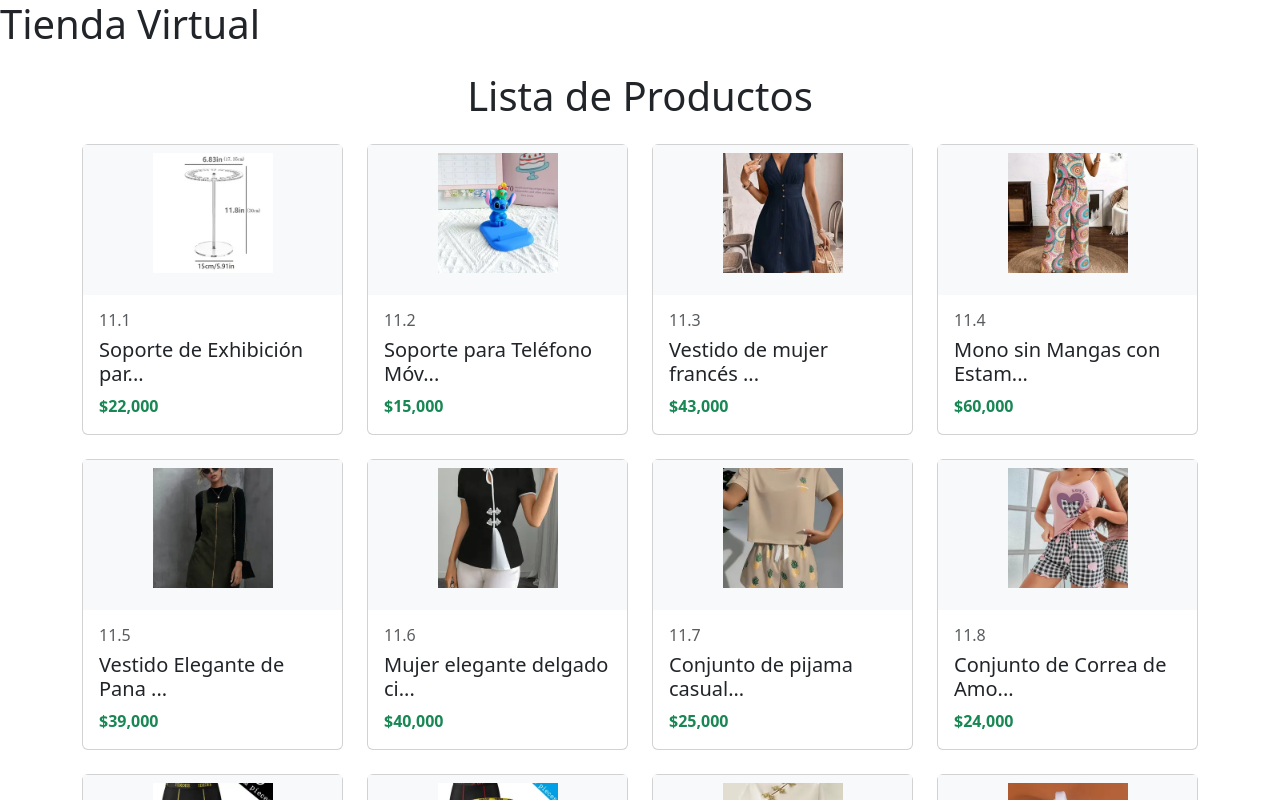
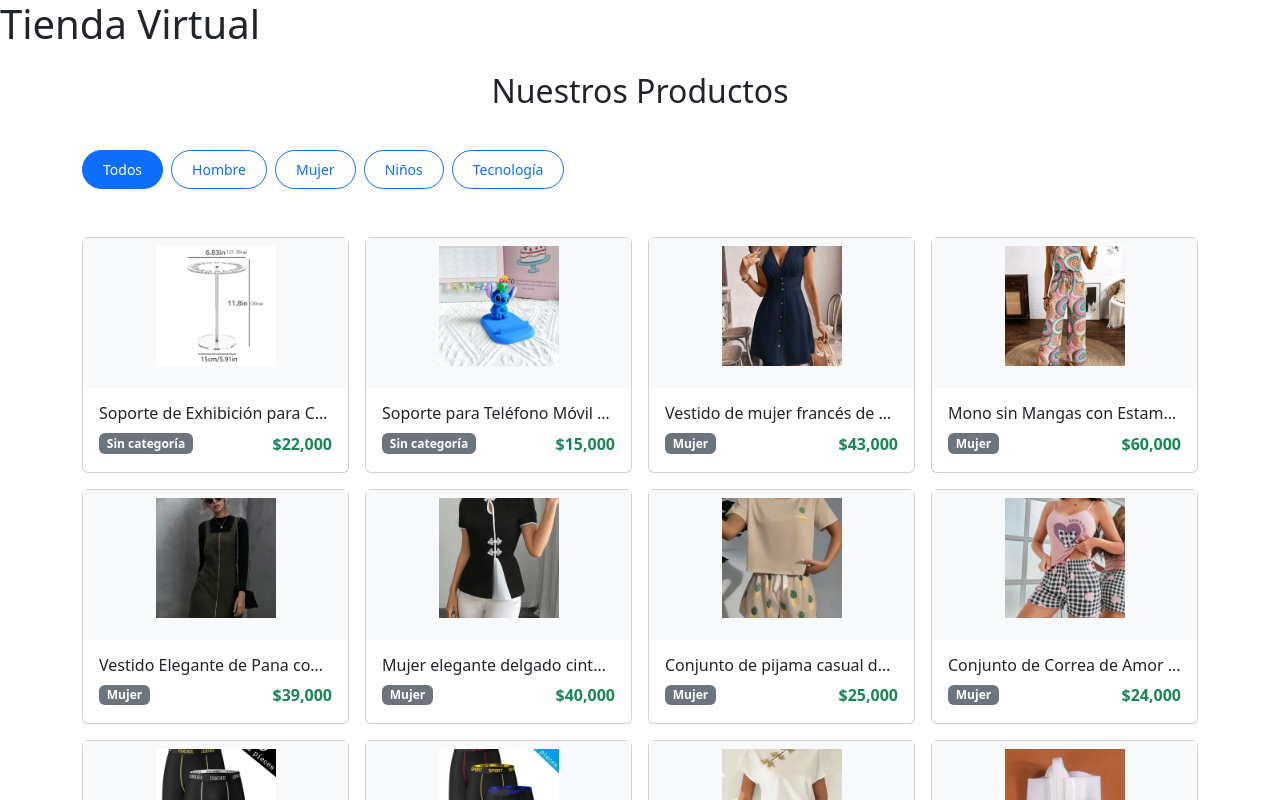
Before and after one commit to Juan31452/tiendaonline, a React (Vite) app: page /products in a window 1280 px wide. Shown: the top 800 px of the page. Built offline with nearby package versions, Linux system fonts and the light colour scheme.

Commit message:
Se crea CategorySelector

```diff
--- /dev/null
+++ b/src/components/CategorySelector.jsx
@@ -0,0 +1,46 @@
+// components/CategorySelector.jsx
+import React from 'react';
+
+const CategorySelector = ({ onSelectCategory, activeCategory }) => {
+  const categories = [
+    { id: 'todos', name: 'Todos' },
+    { id: 'hombre', name: 'Hombre' },
+    { id: 'mujer', name: 'Mujer' },
+    { id: 'nino', name: 'Niños' },
+    { id: 'tecnologia', name: 'Tecnología' }
+  ];
+
+  return (
+    <div className="container-fluid px-0 mb-4">
+      <div className="row flex-nowrap overflow-auto py-2 scrollbar-hidden" style={{
+        msOverflowStyle: 'none',
+        scrollbarWidth: 'none',
+        '&::-webkit-scrollbar': { display: 'none' }
+      }}>
+        <div className="col-auto d-flex gap-2">
+          {categories.map(category => (
+            <button
+              key={category.id}
+              onClick={() => onSelectCategory(category.id)}
+              className={`btn btn-sm rounded-pill flex-shrink-0 ${
+                activeCategory === category.id
+                  ? 'btn-primary'
+                  : 'btn-outline-primary'
+              }`}
+              style={{
+                whiteSpace: 'nowrap',
+                padding: '0.5rem 1.25rem',
+                fontSize: '0.875rem',
+                fontWeight: '500'
+              }}
+            >
+              {category.name}
+            </button>
+          ))}
+        </div>
+      </div>
+    </div>
+  );
+};
+
+export default CategorySelector;
--- a/src/components/products.jsx
+++ b/src/components/products.jsx
@@ -1,103 +1,141 @@
-import { useState, useEffect } from "react";
+import { useState, useEffect } from 'react';
 import productos11 from "../data/products_modified11.json";
+import productos12 from "../data/products_modified12.json";
 import productos13 from "../data/products_modified13.json";
-import productos12 from "../data/products_modified12.json";
-
-import ModalDetalles from "./ModalDetalles"; // Importamos el componente modal
+import CategorySelector from './CategorySelector';
+import ModalDetalles from './ModalDetalles';
 
 export default function Products() {
-  const [products, setProducts] = useState([]);
+  const [allProducts, setAllProducts] = useState([]);
+  const [filteredProducts, setFilteredProducts] = useState([]);
+  const [selectedCategory, setSelectedCategory] = useState('todos');
   const [loading, setLoading] = useState(true);
   const [selectedProduct, setSelectedProduct] = useState(null);
   const [showModal, setShowModal] = useState(false);
 
   useEffect(() => {
     try {
-      const allProducts = [...productos11, ...productos12, ...productos13];
-      const productMap = new Map();
-      allProducts.forEach(product => {
-        if (!productMap.has(product.IdProducto)) {
-          productMap.set(product.IdProducto, product);
-        }
-      });
-      setProducts(Array.from(productMap.values()));
+      setLoading(true);
+      const combinedProducts = [...productos11, ...productos12, ...productos13];
+      const uniqueProducts = Array.from(
+        new Map(combinedProducts.map(product => [product.IdProducto, product])).values()
+      );
+
+      setAllProducts(uniqueProducts);
+      setFilteredProducts(uniqueProducts);
     } catch (err) {
-      console.error("Error al procesar productos:", err);
+      console.error("Error al cargar productos:", err);
     } finally {
       setLoading(false);
     }
   }, []);
 
-  const truncateDescription = (text, maxLength = 10) => {
-    return text.length > maxLength ? text.substring(0, maxLength) + "..." : text;
+  const filterByKeywords = (keywords) => {
+    return allProducts.filter(product => {
+      const cat = product.Categoria?.toLowerCase() || '';
+      const desc = product.Descripcion?.toLowerCase() || '';
+      return keywords.some(keyword => cat.includes(keyword) || desc.includes(keyword));
+    });
   };
 
-  const handleProductClick = (product) => {
+  const handleSelectCategory = (categoryId) => {
+    setSelectedCategory(categoryId);
+    switch (categoryId) {
+      case 'hombre':
+        setFilteredProducts(filterByKeywords(['hombre', 'masculino', 'caballero']));
+        break;
+      case 'mujer':
+        setFilteredProducts(filterByKeywords(['mujer', 'femenino', 'dama']));
+        break;
+      case 'nino':
+        setFilteredProducts(filterByKeywords(['niño', 'nino', 'niña', 'nina', 'infantil']));
+        break;
+      case 'tecnologia':
+        setFilteredProducts(filterByKeywords(['tecnolog', 'electron', 'digital', 'smart']));
+        break;
+      case 'todos':
+      default:
+        setFilteredProducts(allProducts);
+    }
+  };
+
+  const handleCardClick = (product) => {
     setSelectedProduct(product);
     setShowModal(true);
   };
 
-  const handleAddToCart = () => {
-    // Lógica para agregar al carrito
-    console.log("Agregado al carrito:", selectedProduct);
-    // setShowModal(false); // Opcional: cerrar modal al agregar
-  };
-
-  if (loading) return <div className="text-center py-5">Cargando productos...</div>;
+  if (loading) {
+    return (
+      <div className="text-center py-5">
+        <div className="spinner-border text-primary" role="status">
+          <span className="visually-hidden">Cargando...</span>
+        </div>
+      </div>
+    );
+  }
 
   return (
     <div className="container mt-4">
-      <h1 className="text-center mb-4">Lista de Productos</h1>
+      {/* Subtítulo "Nuestros Productos" */}
+      <h2 className="text-center mb-4">Nuestros Productos</h2>
 
-      <div className="row">
-        {products.map((product) => (
-          <div key={product.IdProducto} className="col-6 col-md-4 col-lg-3 mb-4">
+      {/* Selector de categorías (siempre visible) */}
+      <div className="sticky-top bg-white pt-2 pb-3 z-index-1020" style={{ top: '0' }}>
+        <CategorySelector
+          onSelectCategory={handleSelectCategory}
+          activeCategory={selectedCategory}
+        />
+      </div>
+
+      <div className="row g-3">
+        {filteredProducts.length > 0 ? (
+          filteredProducts.map(product => (
+            <div key={product.IdProducto} className="col-6 col-md-4 col-lg-3">
               <div
                 className="card h-100 hover-shadow"
-              onClick={() => handleProductClick(product)}
-              style={{ cursor: "pointer", transition: "transform 0.2s" }}
+                onClick={() => handleCardClick(product)}
+                style={{ cursor: 'pointer' }}
               >
                 <div className="text-center bg-light p-2" style={{ minHeight: '150px' }}>
                   <img
                     src={product.Imagen}
                     alt={product.Descripcion}
                     className="img-fluid"
-                  style={{
-                    height: '120px',
-                    objectFit: 'contain',
-                    maxWidth: '100%'
-                  }}
+                    style={{ height: '120px', objectFit: 'contain' }}
                     onError={(e) => {
-                    e.target.src = 'https://via.placeholder.com/120x120?text=Imagen+no+disponible';
+                      e.target.src = 'https://via.placeholder.com/150?text=Imagen+no+disponible';
                     }}
                   />
                 </div>
                 <div className="card-body">
-                <h6 className="card-title text-muted">{product.IdProducto}</h6>
-                <h5 className="card-title" title={product.Descripcion}>
-                  {truncateDescription(product.Descripcion, 25)}
-                </h5>
-
-                {/*<div className="d-flex flex-wrap gap-1 mb-2">
-                  <span className="badge bg-secondary">Talla: {product.Talla}</span>
-                  <span className="badge bg-secondary">Disponibles: {product.Cantidad}</span>
-                </div>*/}
-
-                <div className="fw-bold text-success">
-                  ${typeof product.Precio === 'number' ? product.Precio.toLocaleString() : product.Precio}
+                  <h6 className="card-title text-truncate" title={product.Descripcion}>
+                    {product.Descripcion}
+                  </h6>
+                  <div className="d-flex justify-content-between align-items-center">
+                    <span className="badge bg-secondary">
+                      {product.Categoria || 'General'}
+                    </span>
+                    <span className="text-success fw-bold">
+                      ${product.Precio?.toLocaleString()}
+                    </span>
                   </div>
                 </div>
               </div>
             </div>
-        ))}
+          ))
+        ) : (
+          <div className="col-12 text-center py-5">
+            <div className="alert alert-warning">
+              No hay productos en esta categoría
+            </div>
+          </div>
+        )}
       </div>
 
-      {/* Modal de detalles como componente separado */}
       <ModalDetalles
         product={selectedProduct}
         show={showModal}
         onHide={() => setShowModal(false)}
-        onAddToCart={handleAddToCart}
       />
     </div>
   );
```
Also changed, not shown: src/models/ObjectProducts.js (added, +12 -0 lines), src/utils/ProductsUtils.js (added, +38 -0 lines). Lines whose indentation alone changed are shown as unchanged.
